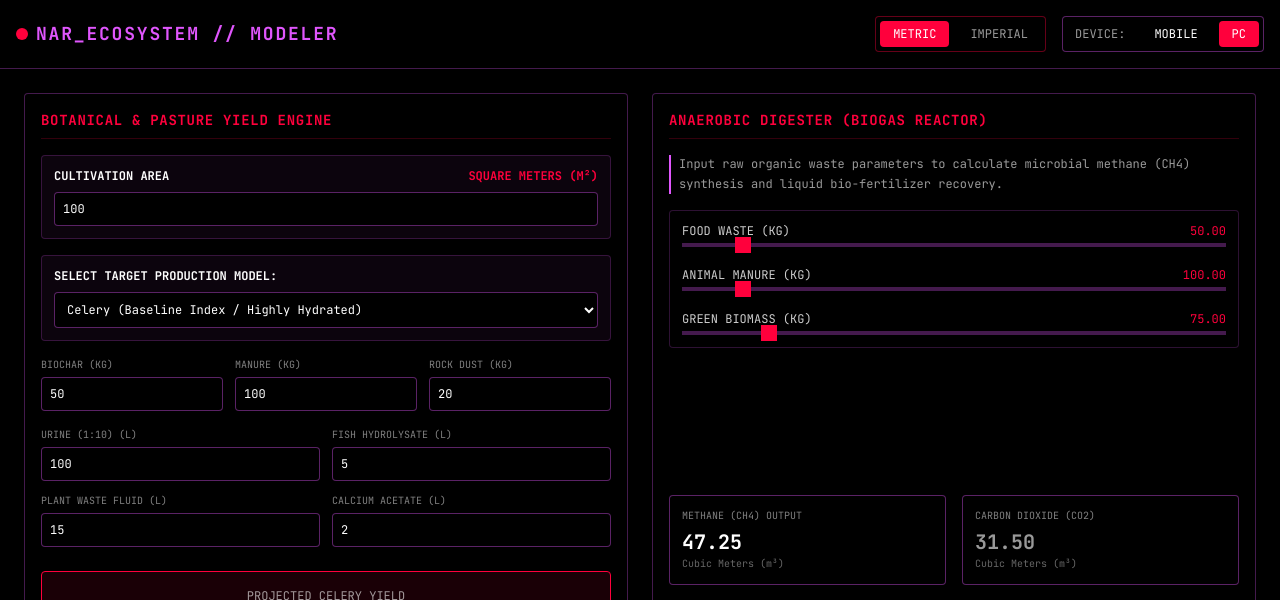
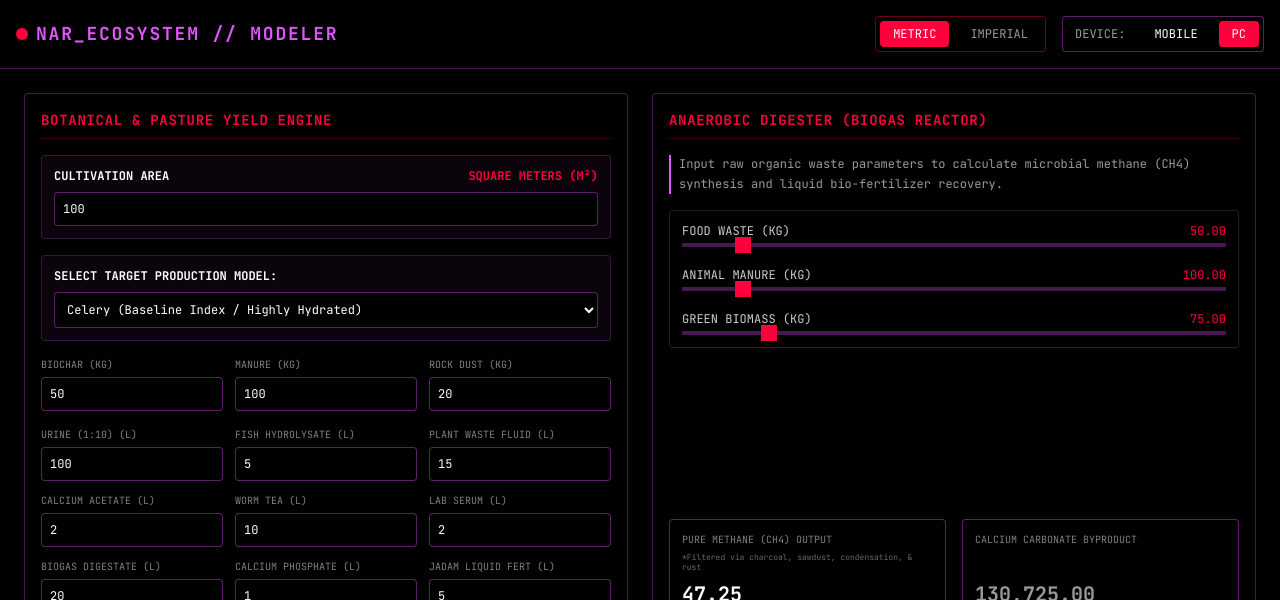
Before and after one commit to berinelson122-design/Websites, a website: page NAR-yield-calculator.html in a window 1280 px wide. Shown: the top 600 px of the page. Drawn offline with nearby package versions, Linux system fonts and the light colour scheme.

Commit message:
Uplink: Added more liquid fertilizers

```diff
--- a/NAR-yield-calculator.html
+++ b/NAR-yield-calculator.html
@@ -161,7 +161,7 @@
                 </div>
 
                 <!-- Liquid Amendments -->
-                <div class="grid grid-cols-2 gap-3">
+                <div class="grid grid-cols-2 sm:grid-cols-3 gap-3">
                     <div class="flex flex-col gap-1">
                         <label class="text-white/50 uppercase text-[10px]">Urine (1:10) <span
                                 class="unit-vol">(L)</span></label>
@@ -184,6 +184,36 @@
                         <label class="text-white/50 uppercase text-[10px]">Calcium Acetate <span
                                 class="unit-vol">(L)</span></label>
                         <input type="number" id="in-calcium" value="2" min="0" oninput="calculateYield()"
+                            class="bg-black border border-red-violet/40 p-2 text-white w-full rounded">
+                    </div>
+                    <div class="flex flex-col gap-1">
+                        <label class="text-white/50 uppercase text-[10px]">Worm Tea <span
+                                class="unit-vol">(L)</span></label>
+                        <input type="number" id="in-wormtea" value="10" min="0" oninput="calculateYield()"
+                            class="bg-black border border-red-violet/40 p-2 text-white w-full rounded">
+                    </div>
+                    <div class="flex flex-col gap-1">
+                        <label class="text-white/50 uppercase text-[10px]">LAB Serum <span
+                                class="unit-vol">(L)</span></label>
+                        <input type="number" id="in-lab" value="2" min="0" oninput="calculateYield()"
+                            class="bg-black border border-red-violet/40 p-2 text-white w-full rounded">
+                    </div>
+                    <div class="flex flex-col gap-1">
+                        <label class="text-white/50 uppercase text-[10px]">Biogas Digestate <span
+                                class="unit-vol">(L)</span></label>
+                        <input type="number" id="in-biogasdig" value="20" min="0" oninput="calculateYield()"
+                            class="bg-black border border-red-violet/40 p-2 text-white w-full rounded">
+                    </div>
+                    <div class="flex flex-col gap-1">
+                        <label class="text-white/50 uppercase text-[10px]">Calcium Phosphate <span
+                                class="unit-vol">(L)</span></label>
+                        <input type="number" id="in-caphos" value="1" min="0" oninput="calculateYield()"
+                            class="bg-black border border-red-violet/40 p-2 text-white w-full rounded">
+                    </div>
+                    <div class="flex flex-col gap-1">
+                        <label class="text-white/50 uppercase text-[10px]">JADAM Liquid Fert <span
+                                class="unit-vol">(L)</span></label>
+                        <input type="number" id="in-jadam" value="5" min="0" oninput="calculateYield()"
                             class="bg-black border border-red-violet/40 p-2 text-white w-full rounded">
                     </div>
                 </div>
@@ -241,15 +271,16 @@
 
                 <!-- Digester Outputs -->
                 <div class="grid grid-cols-2 gap-4 mt-auto">
-                    <div class="border border-red-violet/40 p-3 bg-black rounded flex flex-col">
-                        <span class="text-[10px] text-white/50 block mb-1">METHANE (CH4) OUTPUT</span>
-                        <span class="text-xl font-bold text-white" id="out-methane">0.00</span>
+                    <div class="border border-red-violet/40 p-3 bg-black rounded flex flex-col relative">
+                        <span class="text-[10px] text-white/50 block mb-1">PURE METHANE (CH4) OUTPUT</span>
+                        <span class="text-[8px] text-white/40 mb-2 leading-tight">*Filtered via charcoal, sawdust, condensation, & rust</span>
+                        <span class="text-xl font-bold text-white mt-auto" id="out-methane">0.00</span>
                         <span class="text-[10px] text-white/40 unit-gas">Cubic Meters (m³)</span>
                     </div>
                     <div class="border border-red-violet/40 p-3 bg-black rounded flex flex-col">
-                        <span class="text-[10px] text-white/50 block mb-1">CARBON DIOXIDE (CO2)</span>
-                        <span class="text-xl font-bold text-white/60" id="out-co2">0.00</span>
-                        <span class="text-[10px] text-white/40 unit-gas">Cubic Meters (m³)</span>
+                        <span class="text-[10px] text-white/50 block mb-1">CALCIUM CARBONATE BYPRODUCT</span>
+                        <span class="text-xl font-bold text-white/60 mt-auto" id="out-caco3">0.00</span>
+                        <span class="text-[10px] text-white/40 unit-mass-g">Grams (g)</span>
                     </div>
                     <div
                         class="col-span-2 border border-red-violet/40 p-3 bg-red-violet/10 rounded flex flex-col items-center">
@@ -343,6 +374,7 @@
             document.getElementById('out-yield-unit').textContent = system === 'metric' ? 'Kilograms (kg)' : 'Pounds (lbs)';
 
             document.querySelectorAll('.unit-mass').forEach(el => el.textContent = system === 'metric' ? '(kg)' : '(lbs)');
+            document.querySelectorAll('.unit-mass-g').forEach(el => el.textContent = system === 'metric' ? 'Grams (g)' : 'Ounces (oz)');
             document.querySelectorAll('.unit-vol').forEach(el => el.textContent = system === 'metric' ? '(L)' : '(Gal)');
             document.querySelectorAll('.unit-gas').forEach(el => el.textContent = system === 'metric' ? 'Cubic Meters (m³)' : 'Cubic Feet (ft³)');
 
@@ -365,6 +397,11 @@
             const fish = document.getElementById('in-fish');
             const plantfluid = document.getElementById('in-plantfluid');
             const calcium = document.getElementById('in-calcium');
+            const wormTea = document.getElementById('in-wormtea');
+            const labSerum = document.getElementById('in-lab');
+            const biogasDig = document.getElementById('in-biogasdig');
+            const caPhos = document.getElementById('in-caphos');
+            const jadam = document.getElementById('in-jadam');
 
             // Sliders for Digester
             const slideFood = document.getElementById('slide-food');
@@ -382,6 +419,11 @@
                 fish.value = (fish.value * L_TO_GAL).toFixed(1);
                 plantfluid.value = (plantfluid.value * L_TO_GAL).toFixed(1);
                 calcium.value = (calcium.value * L_TO_GAL).toFixed(1);
+                wormTea.value = (wormTea.value * L_TO_GAL).toFixed(1);
+                labSerum.value = (labSerum.value * L_TO_GAL).toFixed(1);
+                biogasDig.value = (biogasDig.value * L_TO_GAL).toFixed(1);
+                caPhos.value = (caPhos.value * L_TO_GAL).toFixed(1);
+                jadam.value = (jadam.value * L_TO_GAL).toFixed(1);
 
                 updateSliderBounds(slideFood, 0, 1100, (slideFood.value * KG_TO_LBS));
                 updateSliderBounds(slideManure, 0, 2200, (slideManure.value * KG_TO_LBS));
@@ -398,6 +440,11 @@
                 fish.value = (fish.value / L_TO_GAL).toFixed(1);
                 plantfluid.value = (plantfluid.value / L_TO_GAL).toFixed(1);
                 calcium.value = (calcium.value / L_TO_GAL).toFixed(1);
+                wormTea.value = (wormTea.value / L_TO_GAL).toFixed(1);
+                labSerum.value = (labSerum.value / L_TO_GAL).toFixed(1);
+                biogasDig.value = (biogasDig.value / L_TO_GAL).toFixed(1);
+                caPhos.value = (caPhos.value / L_TO_GAL).toFixed(1);
+                jadam.value = (jadam.value / L_TO_GAL).toFixed(1);
 
                 updateSliderBounds(slideFood, 0, 500, (slideFood.value / KG_TO_LBS));
                 updateSliderBounds(slideManure, 0, 1000, (slideManure.value / KG_TO_LBS));
@@ -426,6 +473,11 @@
             let fish = parseFloat(document.getElementById('in-fish').value) || 0;
             let plantfluid = parseFloat(document.getElementById('in-plantfluid').value) || 0;
             let calcium = parseFloat(document.getElementById('in-calcium').value) || 0;
+            let wormTea = parseFloat(document.getElementById('in-wormtea').value) || 0;
+            let labSerum = parseFloat(document.getElementById('in-lab').value) || 0;
+            let biogasDig = parseFloat(document.getElementById('in-biogasdig').value) || 0;
+            let caPhos = parseFloat(document.getElementById('in-caphos').value) || 0;
+            let jadam = parseFloat(document.getElementById('in-jadam').value) || 0;
 
             const targetCrop = document.getElementById('crop-type').value;
             const specs = cropSpecifications[targetCrop];
@@ -443,6 +495,11 @@
                 fish /= L_TO_GAL;
                 plantfluid /= L_TO_GAL;
                 calcium /= L_TO_GAL;
+                wormTea /= L_TO_GAL;
+                labSerum /= L_TO_GAL;
+                biogasDig /= L_TO_GAL;
+                caPhos /= L_TO_GAL;
+                jadam /= L_TO_GAL;
             }
 
             // 3. Mathematical Model (Diminishing returns logic based on density per square meter)
@@ -452,7 +509,7 @@
             const dBiochar = area > 0 ? biochar / area : 0;
             const dManure = area > 0 ? manure / area : 0;
             const dRockdust = area > 0 ? rockdust / area : 0;
-            const dLiquidTotal = area > 0 ? (urine + fish + plantfluid + calcium) / area : 0;
+            const dLiquidTotal = area > 0 ? (urine + fish + plantfluid + calcium + wormTea + labSerum + biogasDig + caPhos + jadam) / area : 0;
 
             // Multipliers (Caps ensure extreme inputs don't create infinite yield)
             const mBiochar = Math.min(dBiochar * 0.4, 0.35); // Max 35% boost
@@ -503,19 +560,22 @@
             let methaneM3 = biogasM3 * 0.60;
             let co2M3 = biogasM3 * 0.40;
 
+            // 1 m3 CO2 = ~1830g CO2. 1g CO2 creates ~2.27g CaCO3. 1 m3 CO2 = ~4150g CaCO3
+            let caco3Grams = co2M3 * 4150;
+
             // Digestate recovery is roughly 90% of input mass converted to Liters
             let digestateLiters = totalInputMassKg * 0.90;
 
             // Convert to Imperial if active
             if (currentSystem === 'imperial') {
                 methaneM3 *= M3_TO_FT3;
-                co2M3 *= M3_TO_FT3;
+                caco3Grams *= 0.035274; // Grams to Ounces
                 digestateLiters *= L_TO_GAL;
             }
 
             // Display
             document.getElementById('out-methane').textContent = formatNumber(methaneM3);
-            document.getElementById('out-co2').textContent = formatNumber(co2M3);
+            document.getElementById('out-caco3').textContent = formatNumber(caco3Grams);
             document.getElementById('out-digestate').textContent = formatNumber(digestateLiters);
         }
 
```
